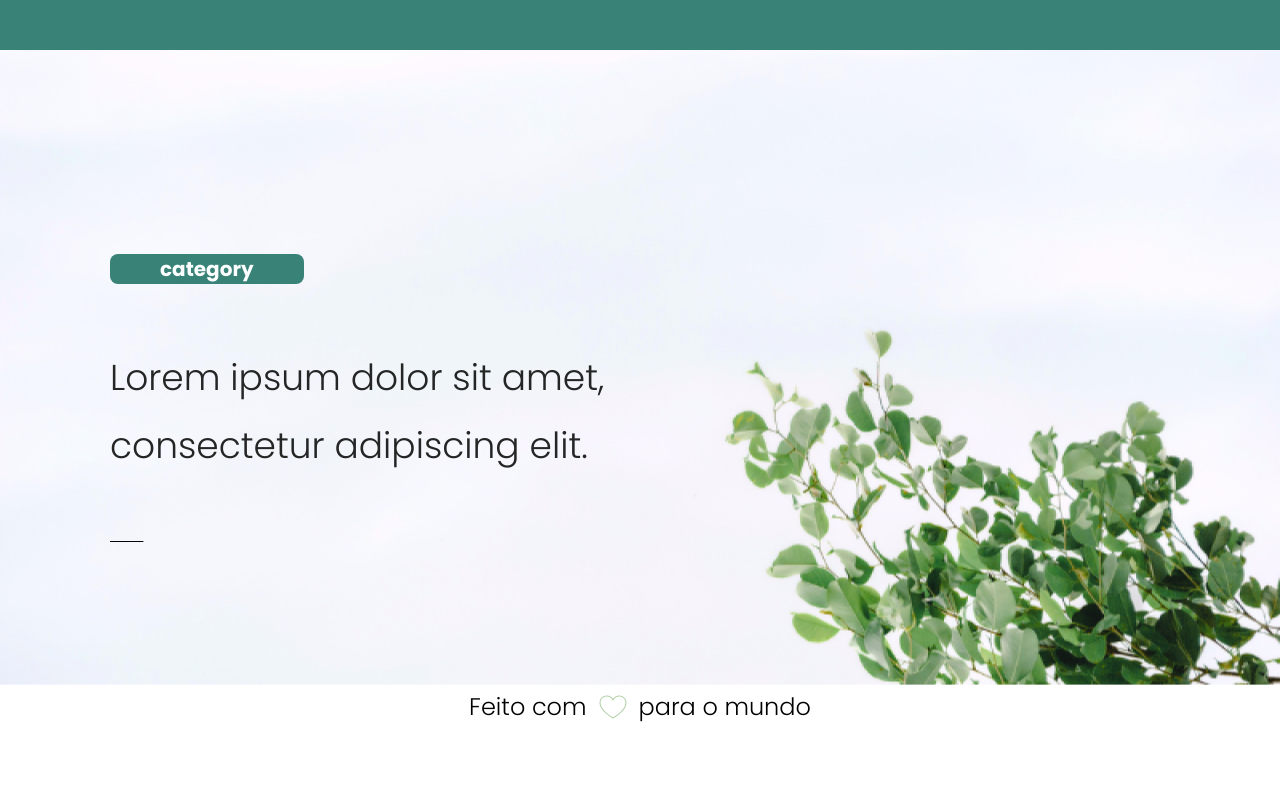
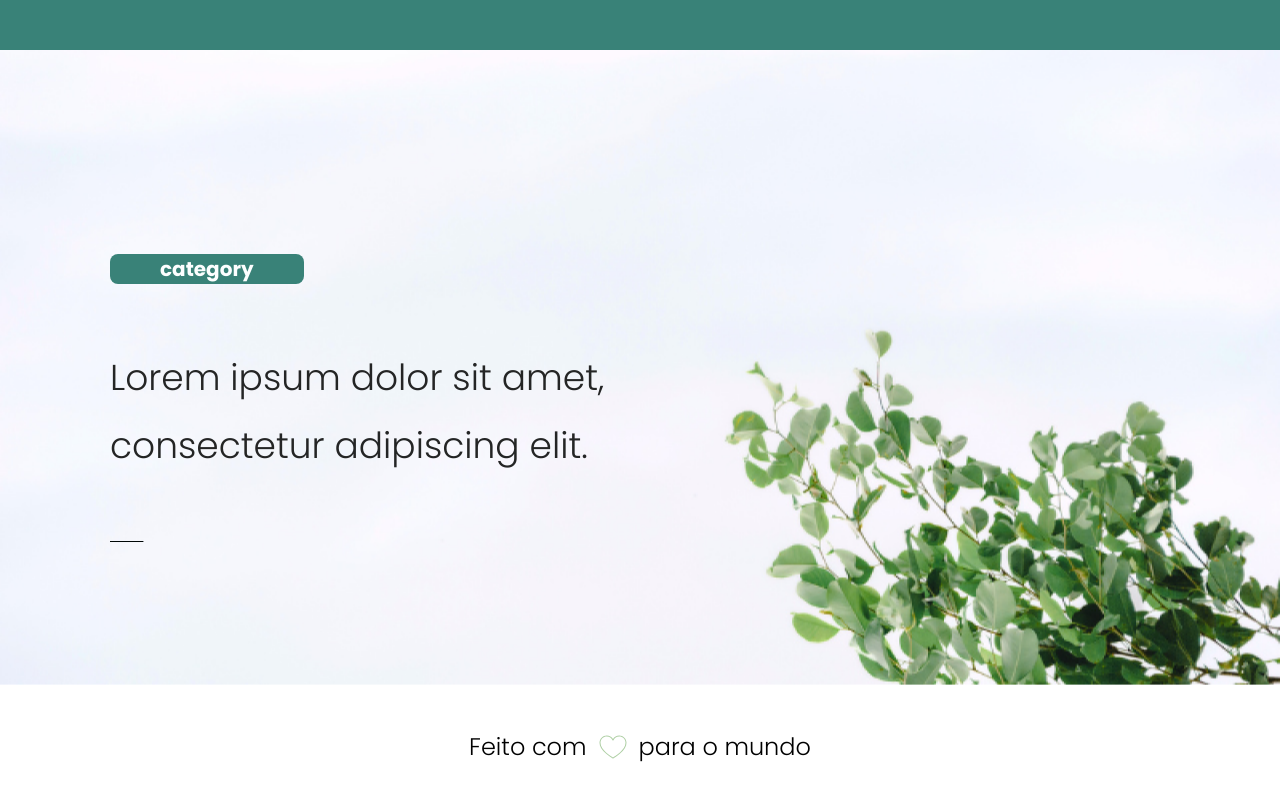
Before and after one commit to ICEI-PUC-Minas-PMV-ADS/pmv-ads-2023-2-e4-proj-infra-t6-green-habits, a Next.js app in the folder src/web/: page / in a window 1280 px wide. Shown: the part 1097-1897 px from the top of the page. Before the commit the page ends 1825 px from the top, so only its background shows below. Built offline with nearby package versions, Linux system fonts and the light colour scheme.

Commit message:
style: adição de margem no footer

```diff
--- a/src/web/components/molecules/Footer/styles.module.scss
+++ b/src/web/components/molecules/Footer/styles.module.scss
@@ -3,4 +3,5 @@
   align-items: center;
   justify-content: center;
   gap: 1rem;
+  margin: 4rem 0;
 }
```
